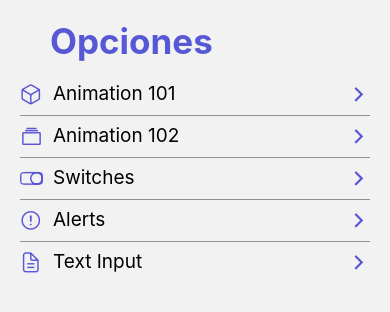
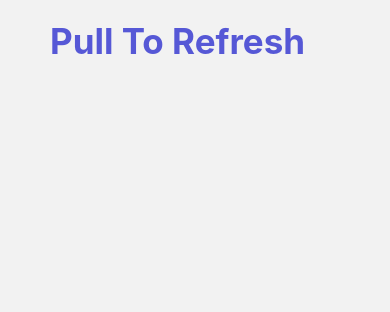
Before and after one commit to gejaga12/ListComponent-React-Native, a React Native app: screen /PullToRefreshScreen in a window 390 px wide. Shown: the top 312 px of the page. Built offline with nearby package versions, Linux system fonts and the light colour scheme.

Commit message:
Pull to refresh

```diff
--- a/src/data/MenuItems.tsx
+++ b/src/data/MenuItems.tsx
@@ -25,7 +25,13 @@
     name: 'Text Input',
     icon: 'document-text-outline',
     component: 'TextImputScreen',
+  },
+  {
+    name: 'Pull To Refresh',
+    icon: 'refresh-outline',
+    component: 'PullToRefreshScreen',
   }
 
 
+
 ];
--- a/src/navigator/Navigator.tsx
+++ b/src/navigator/Navigator.tsx
@@ -6,6 +6,7 @@
 import { SwichScreen } from '../screens/SwichScreen';
 import { AlertScreen } from '../screens/AlertScreen';
 import { TextImputScreen } from '../screens/TextImputScreen';
+import { PullToRefreshScreen } from '../screens/PullToRefreshScreen';
 
 const Stack = createStackNavigator();
 
@@ -21,7 +22,7 @@
       <Stack.Screen name="SwichScreen" component={ SwichScreen } />
       <Stack.Screen name="AlertScreen" component={ AlertScreen } />
       <Stack.Screen name="TextImputScreen" component={ TextImputScreen } />
-
+      <Stack.Screen name="PullToRefreshScreen" component={ PullToRefreshScreen } />
     </Stack.Navigator>
   );
 };
--- /dev/null
+++ b/src/screens/PullToRefreshScreen.tsx
@@ -0,0 +1,14 @@
+import React from 'react'
+import { View } from 'react-native'
+import { HeaderTitle } from '../components/HeaderTitle'
+import { styles } from '../theme/appTheme'
+
+export const PullToRefreshScreen = () => {
+    return (
+        <View style={styles.globalMargin}>
+
+            <HeaderTitle title="Pull To Refresh" />
+
+        </View>
+    )
+}
```
Lines whose indentation alone changed are shown as unchanged.
